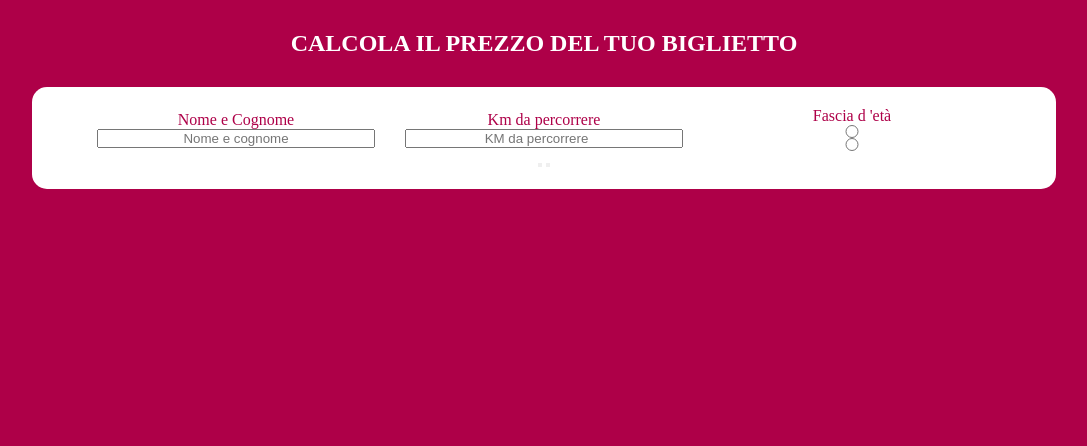
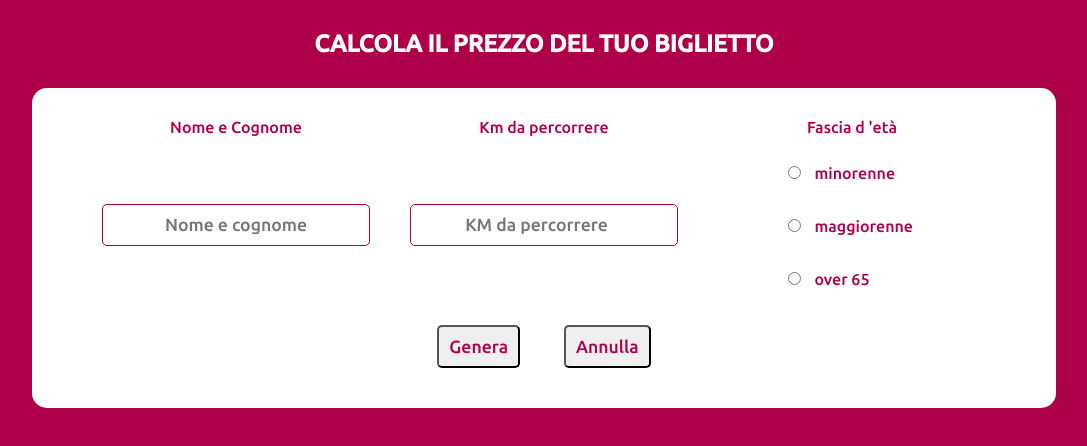
Before and after one commit to Giancarlo-Zuliani/js-biglietto-treno-form, a plain HTML site: page index.html in a window 1280 px wide. Shown: the whole page, without its empty margins (96-1183 px from the left). Drawn offline with Linux system fonts and the light colour scheme.

Commit message:
form style complete

```diff
--- a/css/style.css
+++ b/css/style.css
@@ -3,6 +3,7 @@
   margin:0;
   padding:0;
   text-align: center;
+  font-family: 'Ubuntu', sans-serif;
 }
 
 body{
@@ -17,7 +18,6 @@ h2{
 #console{
   display: flex;
   justify-content: space-around;
-  align-items: center;
   width:80%;
   margin:auto;
   background-color: #fff;
@@ -30,9 +30,36 @@ h2{
 .userinput {
   display: flex;
   flex-direction: column;
+  justify-content:space-between;
   width:30%;
 }
 
+.userinput *{
+  margin:10px 5px;
+}
+
+.userinput > input{
+  border:solid 1px #ae0048;
+  border-radius: 5px;
+  line-height: 40px;
+  font-size: 1.1rem;
+  position:relative;
+  bottom:25%;
+}
+
+.radioinput div{
+  text-align: left;
+  margin-left: 25%;
+}
+
 .commands{
-  width:30%;
+  width:50%;
 }
+
+button{
+  padding:10px;
+  color:#ae0048;
+  border-radius: 5px;
+  margin:20px;
+  font-size: 1.1rem;
+}
--- a/index.html
+++ b/index.html
@@ -3,6 +3,7 @@
   <head>
     <link rel="stylesheet" href="css/style.css">
     <meta charset="utf-8">
+    <link href="https://fonts.googleapis.com/css2?family=Ubuntu:wght@500&display=swap" rel="stylesheet">
     <title>Trenitalia</title>
   </head>
   <body>
@@ -22,15 +23,26 @@
         <input type="number" name="km"  placeholder="KM da percorrere" value="">
       </div>
 
-      <div class="userinput">
+      <div class="userinput radioinput">
         <label for="age">Fascia d 'età </label>
-        <input type="radio" name="eta" value="">
-        <input type="radio" name="eta" value="">
+        <div class="">
+          <input type="radio" name="eta" value="">
+          <span>minorenne</span>
+        </div>
+        <div class="">
+          <input type="radio" name="eta" value="">
+          <span>maggiorenne</span>
+        </div>
+        <div class="">
+          <input type="radio" name="eta" value="">
+        <span>over 65</span>
+      </div>
+
       </div>
 
       <div class="commands">
-        <button type="button" name="button"></button>
-        <button type="button" name="button"></button>
+        <button type="button" name="button">Genera</button>
+        <button type="button" name="button">Annulla</button>
       </div>
 
     </section>
```
